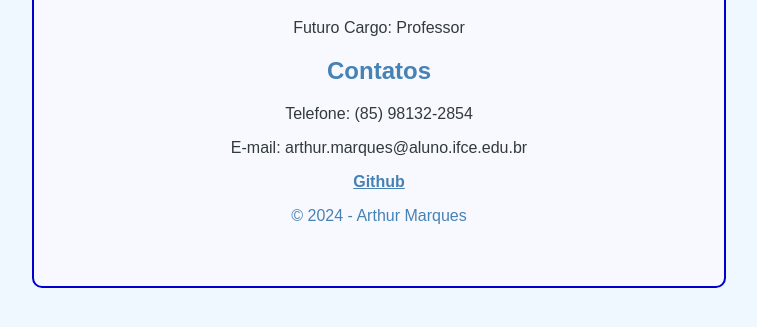
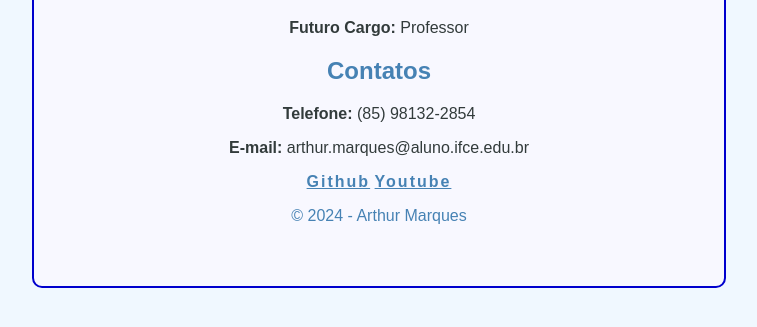
Before and after one commit to arthurmarques2008/CartaoCSS, a plain HTML site: page index.html in a window 1280 px wide. Shown: the part 613-940 px from the top of the page, without its empty margins (263-1020 px from the left). Drawn offline with Linux system fonts and the light colour scheme.

Commit message:
Update index.html

```diff
--- a/index.html
+++ b/index.html
@@ -35,6 +35,8 @@
                 font-size: 1em;
             }
             a {
+                line-height: 10px;
+                letter-spacing:2px;
                 color: steelblue;
                 font-weight: bold;
             }
@@ -46,14 +48,15 @@
             <main>
                 <img src="images/minhafoto.jpg" alt="Foto de Perfil">
                 <h1>Arthur Marques dos Santos</h1>
-                <p>Futuro Cargo: Professor</p>
+                <p><b>Futuro Cargo:</b> Professor</p>
             </main>
 
             <section>
                 <h1>Contatos</h1>
-                <p>Telefone: (85) 98132-2854</p>
-                <p>E-mail: arthur.marques@aluno.ifce.edu.br</p>
+                <p> <b>Telefone:</b> (85) 98132-2854</p>
+                <p><b>E-mail:</b> arthur.marques@aluno.ifce.edu.br</p>
                 <a href="https://github.com/arthurmarques2008" target="_blank">Github</a>
+                <a href="https://www.youtube.com/@Arthurtrabalhos" target="_blank">Youtube</a>
             </section>
 
             <footer class="footer">
```
